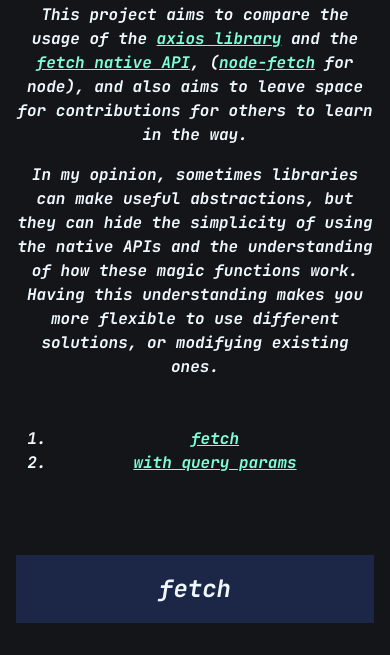
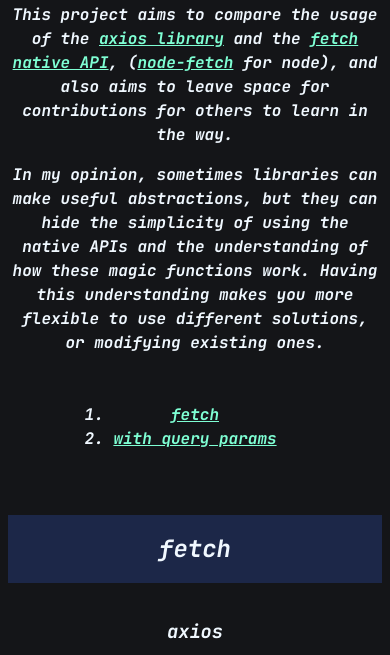
Before and after one commit to NormanPerrin/youmightnotneedaxios, a website: page index.html in a window 390 px wide. Shown: the part 184-839 px from the top of the page. Drawn offline with Linux system fonts and the light colour scheme.

Commit message:
style: made it prettier or tried

```diff
--- a/styles.css
+++ b/styles.css
@@ -27,7 +27,10 @@
 a { color: aquamarine; }
 
 ol {
-    margin: 3rem 0 5rem;
+    padding: 2rem 1rem;
+    width: fit-content;
+    width: -moz-fit-content;
+    margin: auto;
 }
 
 pre, code {
@@ -80,6 +83,9 @@
 pre .nb { color: dodgerblue; }
 
 @media (max-width: 1024px) {
+    body {
+        padding: 3rem .5rem;
+    }
     .comparison {
         flex-direction: column;
     }
```
